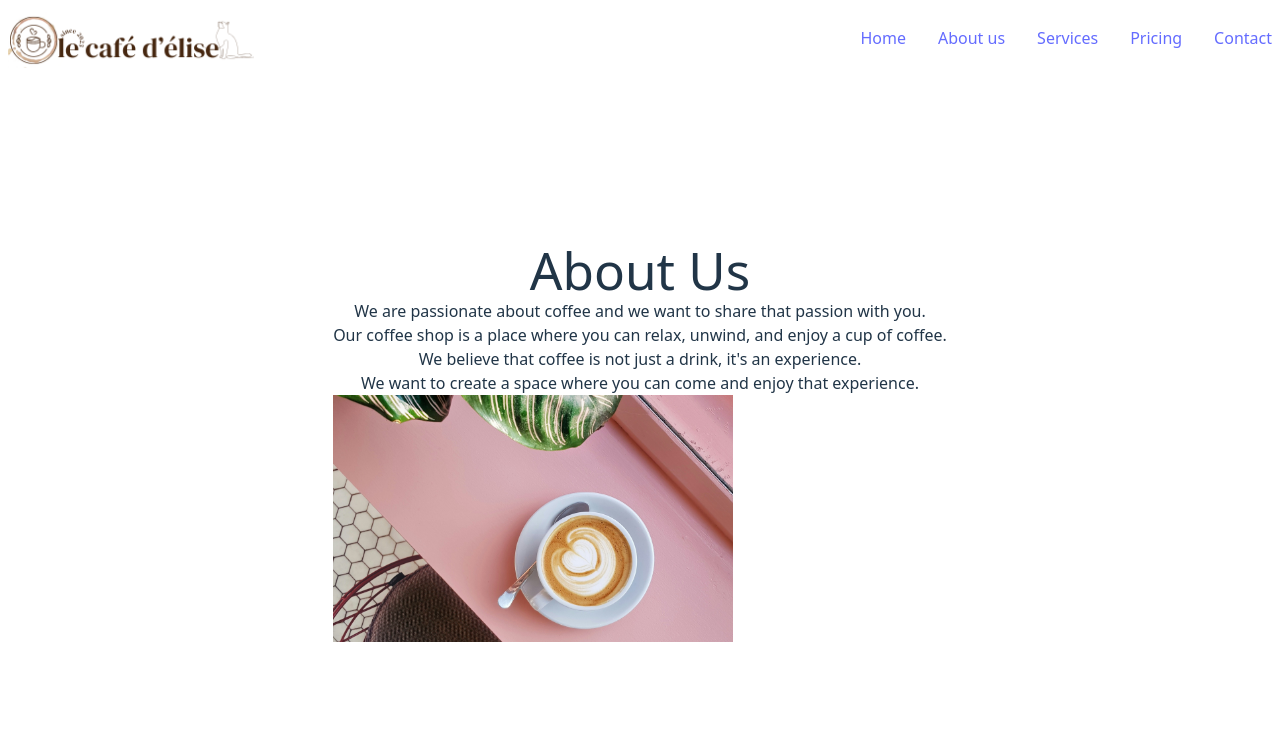
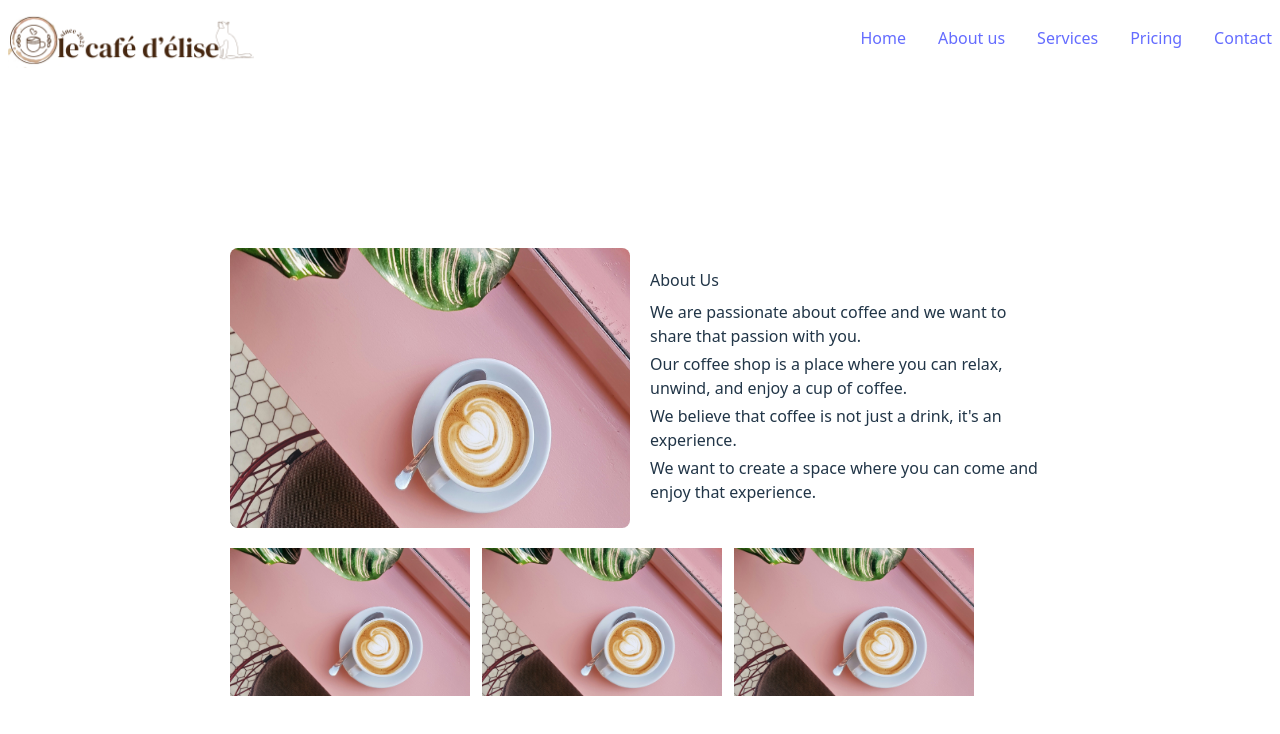
Before and after one commit to elic4vet/coffee_shop-, a React (Vite) app: page /about in a window 1280 px wide. Shown: the top 734 px of the page. Built offline with nearby package versions, Linux system fonts and the light colour scheme.

Commit message:
about page

```diff
--- a/src/App.css
+++ b/src/App.css
@@ -49,3 +49,7 @@
 body {
   padding-top: 64px; /* Adjust based on the height of your navbar */
 }
+
+.navbar {
+  overflow: auto;
+}
--- a/src/components/nav.jsx
+++ b/src/components/nav.jsx
@@ -3,7 +3,7 @@ import React from 'react'
 const nav = () => {
   return (
     <div>
-        <nav className="navbar navbar-expand-lg bg-light">
+        <nav className="navbar navbar-expand-lg bg-light fixed-top overflow-hidden shadow-sm">
             <div className="container-fluid">
         <a className="navbar-brand" href="#">Coffee Shop</a>
         <button className="navbar-toggler" type="button" data-bs-toggle="collapse" data-bs-target="#navbarNav" aria-controls="navbarNav" aria-expanded="false" aria-label="Toggle navigation">
--- a/src/components/pages/about/about.jsx
+++ b/src/components/pages/about/about.jsx
@@ -1,18 +1,31 @@
 import React from 'react'
-import photo from '../../../assets/pinkcrop.jpg'
+import about_photo from '../../../assets/pinkcrop.jpg'
 
 const about = () => {
   return (
     <>
-      <div className="container flex-column justify-content-center align-items-center text-center mt-5">
-        <h1>About Us</h1>
-        <p>We are passionate about coffee and we want to share that passion with you.</p>
-        <p>Our coffee shop is a place where you can relax, unwind, and enjoy a cup of coffee.</p>
-        <p>We believe that coffee is not just a drink, it's an experience.</p>
-        <p>We want to create a space where you can come and enjoy that experience.</p>
+      <div className="container flex-column justify-between mt-5 align-items-center">
 
-        <img src={photo} alt="image" className='w-100' />
+        <div className="flex flex-column justify-betweenphoto-container mt-20 mb-5">
+          <img src={about_photo} alt="image" className="w-100 rounded-lg" />
+          <div className="text-start mt-5 mb-5 flex-column justify-between ml-5 w-100">
+            <h3 className='mb-2'>About Us</h3>
+            <p className='mb-1'>We are passionate about coffee and we want to share that passion with you.</p>
+            <p className='mb-1'>Our coffee shop is a place where you can relax, unwind, and enjoy a cup of coffee.</p>
+            <p className='mb-1'>We believe that coffee is not just a drink, it's an experience.</p>
+            <p className='mb-1'>We want to create a space where you can come and enjoy that experience.</p>
+          </div>
+        </div>
+
+        <div className="flex flex-row mt-5 rounded-lg">
+          <div className="flex flex-row justify-content-center align-items-center gap-3 ">
+            <img src={about_photo} alt="" className='w-60 rounded-lg"' />
+            <img src={about_photo} alt="" className='w-60 rounded-lg"' />
+            <img src={about_photo} alt="" className='w-60 rounded-lg"' />
+          </div>
+        </div>
       </div>
+
     </>
   )
 }
--- a/src/index.css
+++ b/src/index.css
@@ -16,6 +16,7 @@
   text-rendering: optimizeLegibility;
   -webkit-font-smoothing: antialiased;
   -moz-osx-font-smoothing: grayscale;
+  overflow: auto;
 }
 
 a {
@@ -89,3 +90,8 @@ img {
   max-width: 1440px;
 
 }
+
+
+.navbar {
+  overflow: hidden;
+}
```
